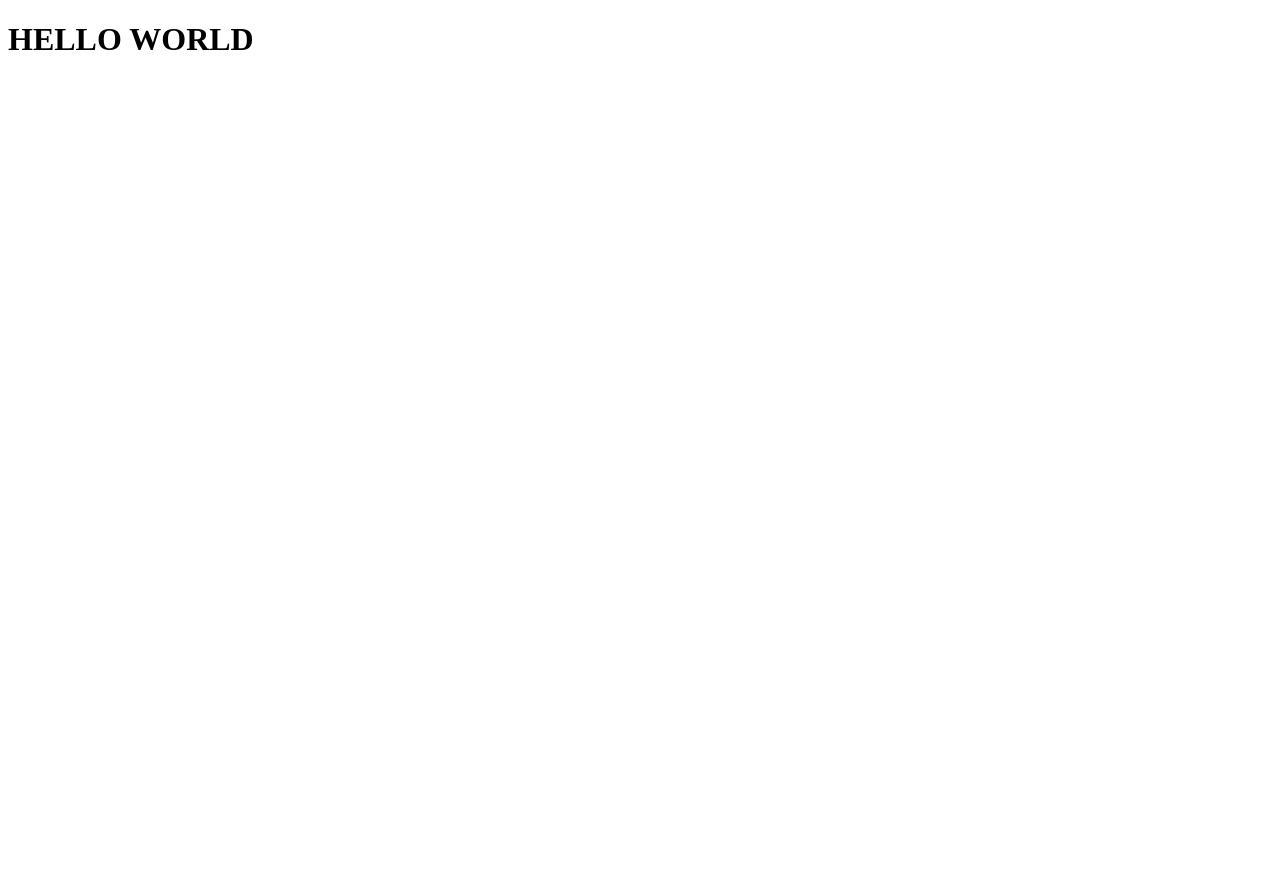
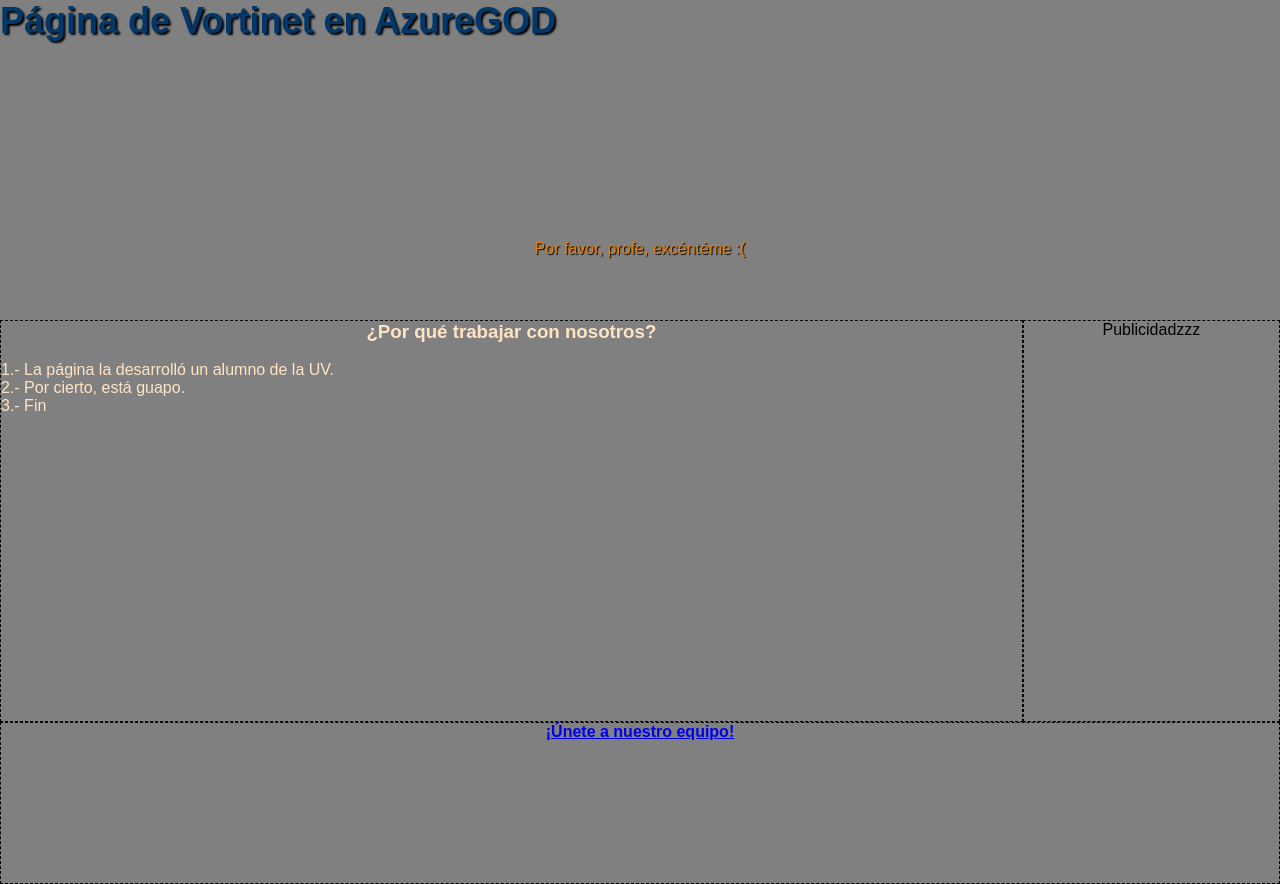
Before and after one commit to TheMandiloreanEAHA/Vortinet, a plain HTML site: page index.html in a window 1280 px wide. Before the commit the page ends 800 px from the top, so only its background shows below. Drawn offline with Linux system fonts and the light colour scheme.

Commit message:
Pagina terminada

```diff
--- a/index.html
+++ b/index.html
@@ -1,12 +1,91 @@
 <!DOCTYPE html>
-<html lang="en">
+<html lang="es">
+
 <head>
     <meta charset="UTF-8">
     <meta http-equiv="X-UA-Compatible" content="IE=edge">
     <meta name="viewport" content="width=device-width, initial-scale=1.0">
-    <title>Vortinet</title>
+    <title>Cloud Page</title>
+    <style>
+        *{
+            margin: 0;
+            font-family: Arial, Helvetica, sans-serif;
+        }
+        .Header {
+            /* border: 1px dashed black; */
+            background-color: grey;
+            height: 30vh;
+            text-align:start;
+            text-shadow: 2px 2px 2px rgb(2, 0, 0);
+            font-size: large;
+            color: rgb(1, 55, 105);
+        }
+
+        .Menu {
+            /* border: 1px dashed black; */
+            background-color: grey;
+            height: 10vh;
+            text-shadow: 1px 1px 1px rgb(2, 0, 0);
+            text-align: center;
+            color: rgb(231, 127, 0);
+        }
+
+        .row{
+            display: flex;
+            /* width: 100%; */
+        }
+
+        .Contenido {
+            border: 1px dashed black;
+            background-color: grey;
+            height: 50vh;
+            width: 80vw;
+            text-align: justify;
+            color: bisque;
+        }
+
+        .Publicidad {
+            border: 1px dashed black;
+            background-color: grey;
+            height: 50vh;
+            width: 20vw;
+            text-align: center;
+            color: black;
+        }
+
+        .Pie {
+            border: 1px dashed black;
+            background-color: grey;
+            height: 20vh;
+            text-align: center;
+            color: bisque;
+        }
+    </style>
 </head>
+
 <body>
-    <h1>HELLO WORLD</h1>
+    <div class="Header">
+        <h1>Página de Vortinet en AzureGOD</h1>
+    </div>
+    <div class="Menu">
+        Por favor, profe, excéntéme :(<br>
+
+    </div>
+    <div class="row">
+        <div class="Contenido">
+            <h3 style="text-align: center;">¿Por qué trabajar con nosotros?</h3><br>
+            1.- La página la desarrolló un alumno de la UV.<br>
+            2.- Por cierto, está guapo.<br>
+            3.- Fin
+        </div>
+        <div class="Publicidad">
+            Publicidadzzz<br>
+        </div>
+    </div>
+    <div class="Pie">
+        <!-- <br><h4>¡Únete a nuestro equipo!</h4> -->
+        <a href="https://www.youtube.com/watch?v=mCdA4bJAGGk"><h4>¡Únete a nuestro equipo!</h4></a>
+    </div>
 </body>
+
 </html>
```
